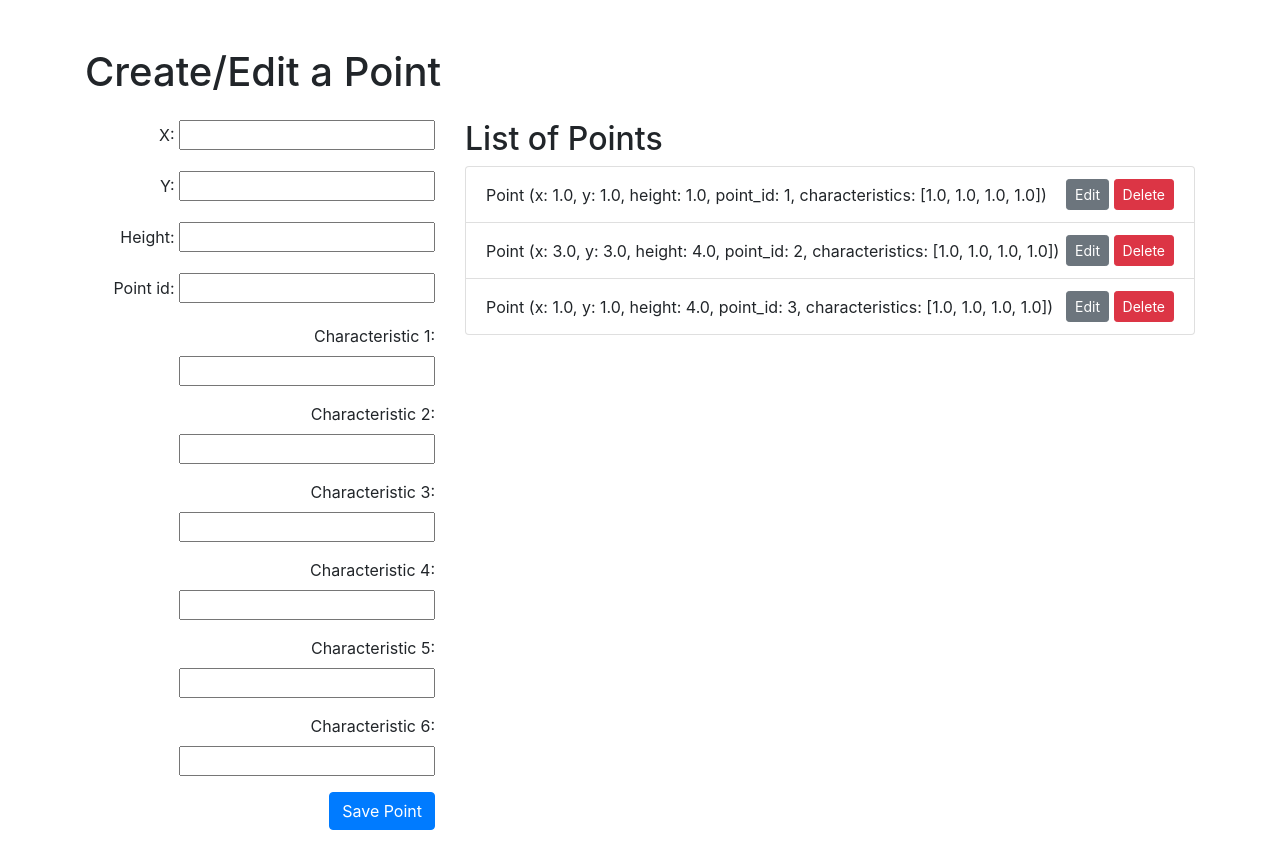
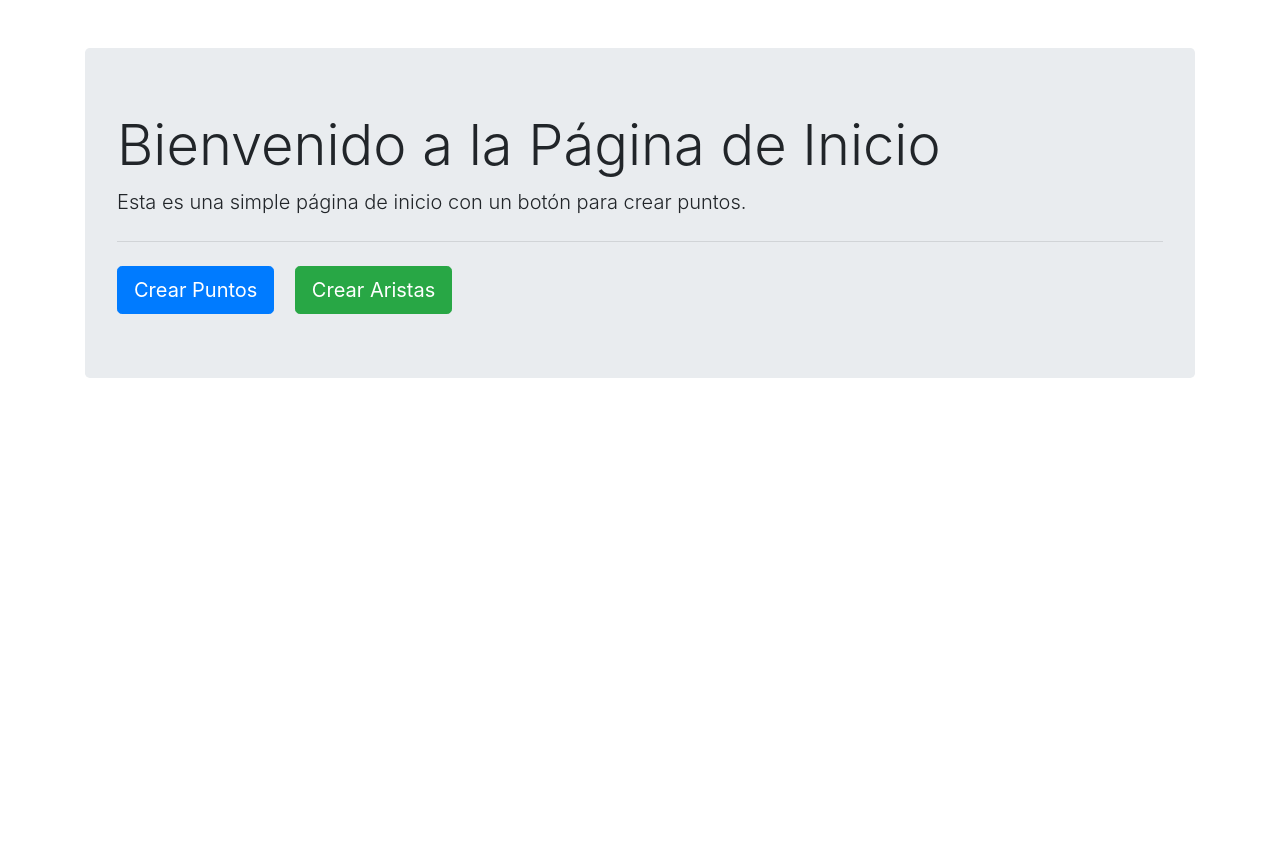
Before and after one commit to AmandaCordero/ExcursionPlanner, a Django app: page / in a window 1280 px wide. After the commit the page ends 378 px from the top, so only its background shows below. Run offline with Django 5.2, Linux system fonts and the light colour scheme; data comes from the database, SQL or seed files in the repository; both versions use the stored data as it was after the commit; some libraries are stand-ins or nearby versions.

Commit message:
add stable views of Point and Edge

```diff
--- a/app/myapp/forms.py
+++ b/app/myapp/forms.py
@@ -1,6 +1,6 @@
 from django import forms
 from django.core.exceptions import ValidationError
-from .models import Point
+from .models import Point, Edge
 
 def validate_decimal_range(value):
     if not (0 <= value <= 1):
@@ -11,8 +11,6 @@ class PointForm(forms.ModelForm):
     characteristic_2 = forms.FloatField(label='Characteristic 2', validators=[validate_decimal_range])
     characteristic_3 = forms.FloatField(label='Characteristic 3', validators=[validate_decimal_range])
     characteristic_4 = forms.FloatField(label='Characteristic 4', validators=[validate_decimal_range])
-    characteristic_5 = forms.FloatField(label='Characteristic 5', validators=[validate_decimal_range])
-    characteristic_6 = forms.FloatField(label='Characteristic 6', validators=[validate_decimal_range])
 
     class Meta:
         model = Point
@@ -26,8 +24,6 @@ class PointForm(forms.ModelForm):
             self.fields['characteristic_2'].initial = characteristics[1] if len(characteristics) > 1 else None
             self.fields['characteristic_3'].initial = characteristics[2] if len(characteristics) > 2 else None
             self.fields['characteristic_4'].initial = characteristics[3] if len(characteristics) > 3 else None
-            self.fields['characteristic_5'].initial = characteristics[4] if len(characteristics) > 4 else None
-            self.fields['characteristic_6'].initial = characteristics[5] if len(characteristics) > 5 else None
 
     def save(self, commit=True):
         instance = super(PointForm, self).save(commit=False)
@@ -36,9 +32,42 @@ class PointForm(forms.ModelForm):
             self.cleaned_data['characteristic_2'],
             self.cleaned_data['characteristic_3'],
             self.cleaned_data['characteristic_4'],
-            self.cleaned_data['characteristic_5'],
-            self.cleaned_data['characteristic_6'],
         ]
         if commit:
             instance.save()
         return instance
+
+class EdgeForm(forms.ModelForm):
+    characteristic_1 = forms.FloatField(label='Characteristic 1', validators=[validate_decimal_range])
+    characteristic_2 = forms.FloatField(label='Characteristic 2', validators=[validate_decimal_range])
+
+    class Meta:
+        model = Edge
+        fields = ['point1', 'point2', 'distance']
+
+    def __init__(self, *args, **kwargs):
+        super(EdgeForm, self).__init__(*args, **kwargs)
+        if self.instance and self.instance.characteristics:
+            characteristics = self.instance.characteristics
+            self.fields['characteristic_1'].initial = characteristics[0] if len(characteristics) > 0 else None
+            self.fields['characteristic_2'].initial = characteristics[1] if len(characteristics) > 1 else None
+
+    def save(self, commit=True):
+        instance = super(EdgeForm, self).save(commit=False)
+        instance.characteristics = [
+            self.cleaned_data['characteristic_1'],
+            self.cleaned_data['characteristic_2'],
+        ]
+        if commit:
+            instance.save()
+        return instance
+
+    def clean(self):
+        cleaned_data = super().clean()
+        point1 = cleaned_data.get('point1')
+        point2 = cleaned_data.get('point2')
+
+        if point1 and point2 and point1.point_id >= point2.point_id:
+            raise forms.ValidationError('El ID del punto 1 debe ser menor que el ID del punto 2.')
+
+        return cleaned_data
--- a/app/myapp/models.py
+++ b/app/myapp/models.py
@@ -8,4 +8,16 @@ class Point(models.Model):
     characteristics = models.JSONField(default=list)
 
     def __str__(self):
-        return f"Point({self.x}, {self.y}, point_id={self.point_id}"
+        return f"Point: {self.point_id}, location: ({self.x} ; {self.y})"
+
+class Edge(models.Model):
+    point1 = models.ForeignKey(Point, related_name='edges_from', on_delete=models.CASCADE)
+    point2 = models.ForeignKey(Point, related_name='edges_to', on_delete=models.CASCADE)
+    distance = models.FloatField()
+    characteristics = models.JSONField(default=list)
+
+    class Meta:
+        unique_together = ('point1', 'point2')
+
+    def __str__(self):
+        return f"Arista({self.point1.point_id} -> {self.point2.point_id})"
--- a/app/myapp/templates/create_point.html
+++ b/app/myapp/templates/create_point.html
@@ -1,8 +1,9 @@
 <!DOCTYPE html>
 <html>
 <head>
-    <title>Create/Edit Point</title>
+    <title>Crear mapa</title>
     <script>
+
         function handleFormSubmit(event) {
             event.preventDefault();
             const form = event.target;
@@ -19,14 +20,14 @@
             .then(response => response.json())
             .then(data => {
                 if (data.success) {
-                    alert('Point created/updated successfully!');
-                    window.location.href = 'http://127.0.0.1:8000/';  // Redirigir a la página de creación de puntos
+                    alert('Punto guardado satisfactoriamente!');
+                    window.location.href = 'http://127.0.0.1:8000/create_point';  // Redirigir a la página de creación de puntos
                 } else {
-                    alert('Failed to create/update point: ' + JSON.stringify(data.errors));
+                    alert('Fallo en guardar el punto: ' + JSON.stringify(data.errors));
                 }
             })
             .catch(error => {
-                alert('An error occurred: ' + error);
+                alert('Ocurrió un error: ' + error);
             });
         }
 
@@ -53,26 +54,47 @@
                 });
             }
         }
+
+        async function obtenerPuntos() {
+            const response = await fetch('/points');
+            const puntos = await response.json();
+            console.log(puntos)
+            return puntos;
+        }
+
+        async function guardarPuntos() {
+            const puntos = await obtenerPuntos();
+            const blob = new Blob([JSON.stringify(puntos)], { type: 'application/json' });
+            const url = URL.createObjectURL(blob);
+            const a = document.createElement('a');
+            a.href = url;
+            a.download = 'puntos.json';
+            document.body.appendChild(a);
+            a.click();
+            document.body.removeChild(a);
+        }
+
     </script>
     <!-- Incluir Bootstrap CSS -->
     <link href="https://stackpath.bootstrapcdn.com/bootstrap/4.5.2/css/bootstrap.min.css" rel="stylesheet">
+    {% load widget_tweaks %}
 </head>
-<body class="container mt-5">
-    <h1 class="mb-4">Create/Edit a Point</h1>
+<body class="m-5">
     <div class="row">
-        <div class="col-md-4">
+        <div class="col-md-4 mr-5">
+            <h1 class="mb-4">Guardar un punto</h1>
             <form method="post" action="{% if point %}{% url 'edit_point' point.id %}{% else %}{% url 'create_point' %}{% endif %}" onsubmit="handleFormSubmit(event)" class="mb-4 text-right">
                 {% csrf_token %}
                 {{ form.as_p }}
-                <button type="submit" class="btn btn-primary">Save Point</button>
+                <button type="submit" class="btn btn-primary">Guardar</button>
             </form>
         </div>
-        <div class="col-md-8">
-            <h2>List of Points</h2>
+        <div class="col-md-7 ml-5">
+            <h2>Lista de puntos</h2>
             <ul class="list-group">
                 {% for point in points %}
                     <li class="list-group-item d-flex justify-content-between align-items-center">
-                        Point (x: {{ point.x }}, y: {{ point.y }}, height: {{ point.height }}, point_id: {{ point.point_id }}, characteristics: {{ point.characteristics }})
+                        Punto {{ point.point_id }}, ({{ point.x }} ; {{ point.y }}), altura: {{ point.height }}, características: {{ point.characteristics }}
                         <span>
                             <a href="{% url 'edit_point' point.id %}" class="btn btn-secondary btn-sm">Edit</a>
                             <a href="#" onclick="handleDelete(event, {{ point.id }})" class="btn btn-danger btn-sm">Delete</a>
@@ -81,6 +103,10 @@
                 {% endfor %}
             </ul>
         </div>
+        <div class="d-flex justify-content-between w-100">
+            <button class="btn btn-danger" onclick="window.location.href='http://127.0.0.1:8000/'">Inicio</button>
+            <button class="btn btn-success" onclick="guardarPuntos()">Descargar puntos</button>
+        </div>
     </div>
 </body>
 </html>
--- /dev/null
+++ b/app/myapp/templates/index.html
@@ -0,0 +1,20 @@
+<!DOCTYPE html>
+<html>
+<head>
+    <title>Página de Inicio</title>
+    <link href="https://stackpath.bootstrapcdn.com/bootstrap/4.5.2/css/bootstrap.min.css" rel="stylesheet">
+</head>
+<body>
+    <div class="container mt-5">
+        <div class="jumbotron">
+            <h1 class="display-4">Bienvenido a la Página de Inicio</h1>
+            <p class="lead">Esta es una simple página de inicio con un botón para crear puntos.</p>
+            <hr class="my-4">
+            <button class="btn btn-primary btn-lg" onclick="location.href='{% url 'create_point' %}'">Crear Puntos</button>
+            <button class="btn btn-success btn-lg ml-3" onclick="location.href='{% url 'create_edge' %}'">Crear Aristas</button>
+        </div>
+    </div>
+    <script src="https://code.jquery.com/jquery-3.5.1.slim.min.js"></script>
+    <script src="https://cdn.jsdelivr.net/npm/@popperjs/core@2.5.4/dist/umd/popper.min.js"></script>
+    <script src="https://stackpath.bootstrapcdn.com/bootstrap/4.5.2/js/bootstrap.min.js"></script>
+</body>
--- a/app/myapp/urls.py
+++ b/app/myapp/urls.py
@@ -2,7 +2,14 @@ from django.urls import path
 from . import views
 
 urlpatterns = [
-    path('', views.create_point, name='create_point'),
+    path('', views.pagina_inicio, name='pagina_inicio'),
+    path('create_point/', views.create_point, name='create_point'),
     path('create_point/<int:point_id>/', views.create_point, name='edit_point'),
     path('delete_point/<int:point_id>/', views.delete_point, name='delete_point'),
+    path('points/', views.get_points, name='obtener_puntos'),
+
+    path('create_edge/', views.create_edge, name='create_edge'),
+    path('create_edge/<int:edgeId>/', views.create_edge, name='edit_edge'),
+    path('delete_edge/<int:edgeId>/', views.delete_edge, name='delete_edge'),
+    path('edges/', views.get_edges, name='get_edges'),
 ]
--- a/app/myapp/views.py
+++ b/app/myapp/views.py
@@ -3,6 +3,13 @@ from django.shortcuts import get_object_or_404, render
 from .models import Point
 from django.shortcuts import render, redirect
 from .forms import PointForm
+from django.views.generic.edit import CreateView
+from .models import Edge
+from .forms import EdgeForm
+
+def pagina_inicio(request):
+    return render(request, 'index.html')
+
 
 def create_point(request, point_id=None):
     if point_id:
@@ -27,3 +34,36 @@ def delete_point(request, point_id):
     point = get_object_or_404(Point, id=point_id)
     point.delete()
     return redirect('create_point')
+
+def get_points(request):
+    puntos = list(Point.objects.all().values())
+    return JsonResponse(puntos, safe=False)
+
+
+def create_edge(request, edgeId=None):
+    if edgeId:
+        edge = get_object_or_404(Edge, id=edgeId)
+    else:
+        edge = None
+
+    if request.method == 'POST':
+        form = EdgeForm(request.POST, instance=edge)
+        if form.is_valid():
+            form.save()
+            return JsonResponse({'success': True})
+        else:
+            return JsonResponse({'success': False, 'errors': form.errors})
+    else:
+        form = EdgeForm(instance=edge)
+
+    edges = Edge.objects.all()
+    return render(request, 'create_edge.html', {'form': form, 'edges':edges, 'edge':edge})
+
+def delete_edge(request, edgeId):
+    edge = get_object_or_404(Edge, id=edgeId)
+    edge.delete()
+    return redirect('create_edge')
+
+def get_edges(request):
+    edges = list(Edge.objects.values())
+    return JsonResponse(edges, safe=False)
--- a/app/planner-app/settings.py
+++ b/app/planner-app/settings.py
@@ -36,6 +36,7 @@ INSTALLED_APPS = [
     'django.contrib.auth',
     'django.contrib.contenttypes',
     'myapp',
+    'widget_tweaks',
     'django.contrib.sessions',
     'django.contrib.messages',
     'django.contrib.staticfiles',
```
Also changed, not shown: app/myapp/templates/create_edge.html (added, +163 -0 lines), app/db.sqlite3, app/myapp/migrations/0001_initial.py.
